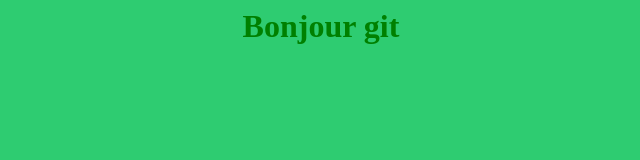
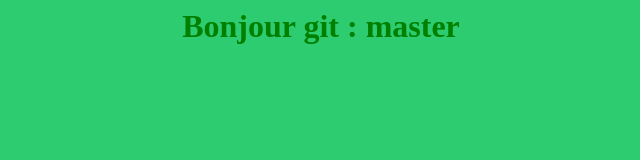
Before and after one commit to manal2/bonjour, a plain HTML site: page index.html in a window 1280 px wide. Shown: the whole page, without its empty margins (319-959 px from the left). Drawn offline with Linux system fonts and the light colour scheme.

Commit message:
modifier la même ligne coté master

```diff
--- a/index.html
+++ b/index.html
@@ -10,6 +10,6 @@
 		}
 	</style>
 	<body>
-		<center><h1>Bonjour git</h1></center>
+		<center><h1>Bonjour git : master</h1></center>
 	</body>
 </html>
```
